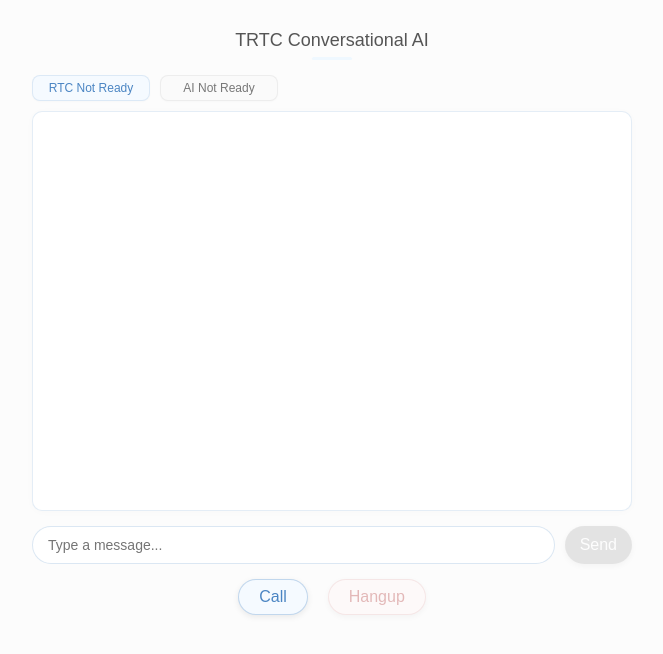
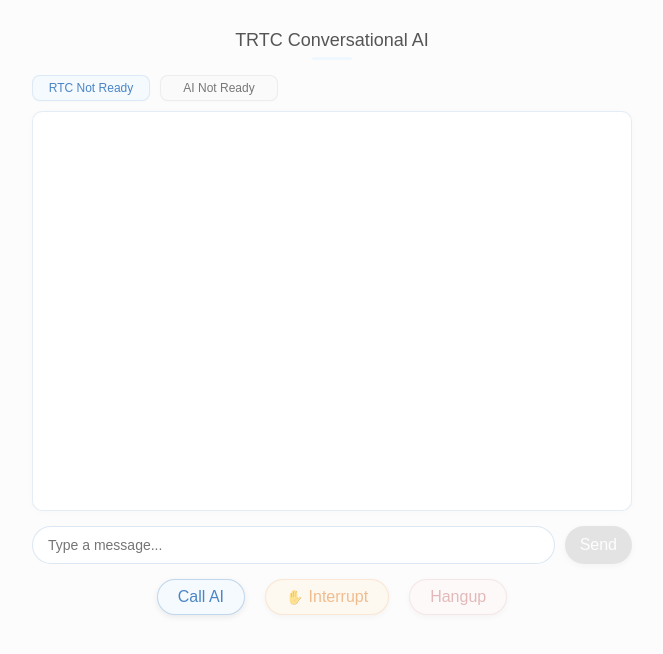
Before and after one commit to chicogong/trtc-ai-build-quickly, a website: page dialogue_text.html in a window 1280 px wide. Shown: the whole page, without its empty margins (308-971 px from the left). Drawn offline with Linux system fonts and the light colour scheme.

Commit message:
Add interrupt AI speaking

```diff
--- a/dialogue_text.html
+++ b/dialogue_text.html
@@ -206,6 +206,19 @@
       border-color: rgba(204, 119, 119, 0.3);
     }
 
+    .interrupt-button {
+      background-color: #FFF5E6;
+      color: #E67E22;
+      border-color: rgba(230, 126, 34, 0.3);
+      position: relative;
+    }
+
+    .interrupt-button:before {
+      content: "✋";
+      margin-right: 5px;
+      font-size: 14px;
+    }
+
     button:hover {
       opacity: 0.9;
       box-shadow: 0 4px 8px rgba(0, 0, 0, 0.1);
@@ -274,7 +287,8 @@
     <button id="send-button" disabled class="send-button">Send</button>
   </div>
   <div class="button-container">
-    <button class="start-button" onclick="startConversation()">Call</button>
+    <button class="start-button" onclick="startConversation()">Call AI</button>
+    <button id="interrupt-button" disabled class="interrupt-button">Interrupt</button>
     <button class="end-button" disabled onclick="stopConversation()">Hangup</button>
   </div>
 </div>
@@ -308,7 +322,7 @@
   const endButton = document.querySelector(".end-button");
   const textInput = document.getElementById("text-input");
   const sendButton = document.getElementById("send-button");
-
+  const interruptButton = document.getElementById("interrupt-button");
   // Application state
   let messages = [];
   let taskId = null;
@@ -594,6 +608,7 @@
       // Enable end button and send button
       endButton.disabled = false;
       sendButton.disabled = false;
+      interruptButton.disabled = false;
     } catch (error) {
       console.error("Failed to start conversation:", error);
       updateStatus('room', "Connection Failed");
@@ -617,6 +632,7 @@
   async function stopConversation() {
     endButton.disabled = true;
     sendButton.disabled = true;
+    interruptButton.disabled = true;
     updateStatus('room', "Disconnecting...");
 
     try {
@@ -723,6 +739,7 @@
 
   // Event listeners
   sendButton.addEventListener("click", sendCustomTextMessage);
+  interruptButton.addEventListener("click", sendInterruptSignal);
 
   // Handle Enter key press in text input
   textInput.addEventListener("keypress", (event) => {
```
